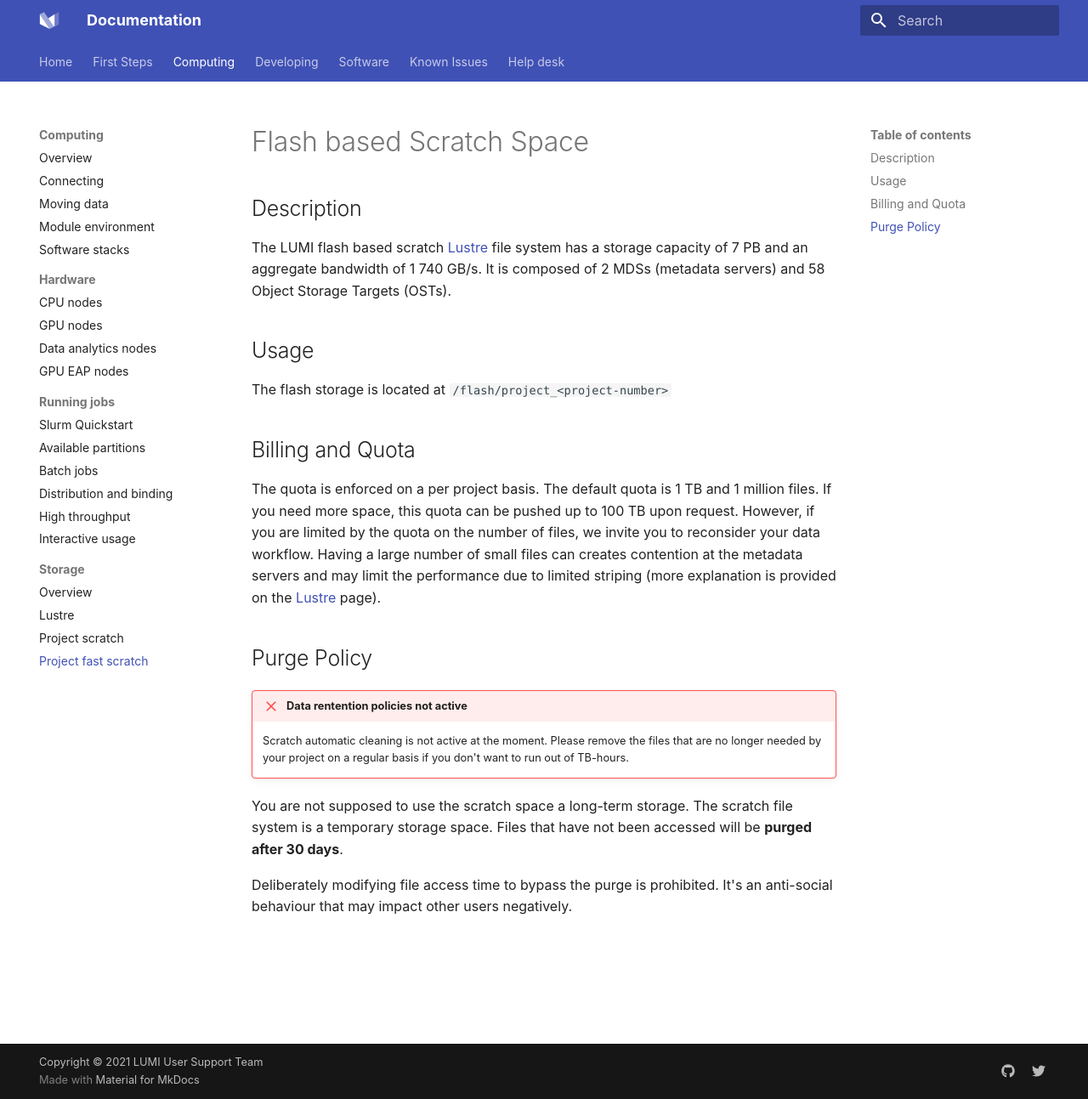
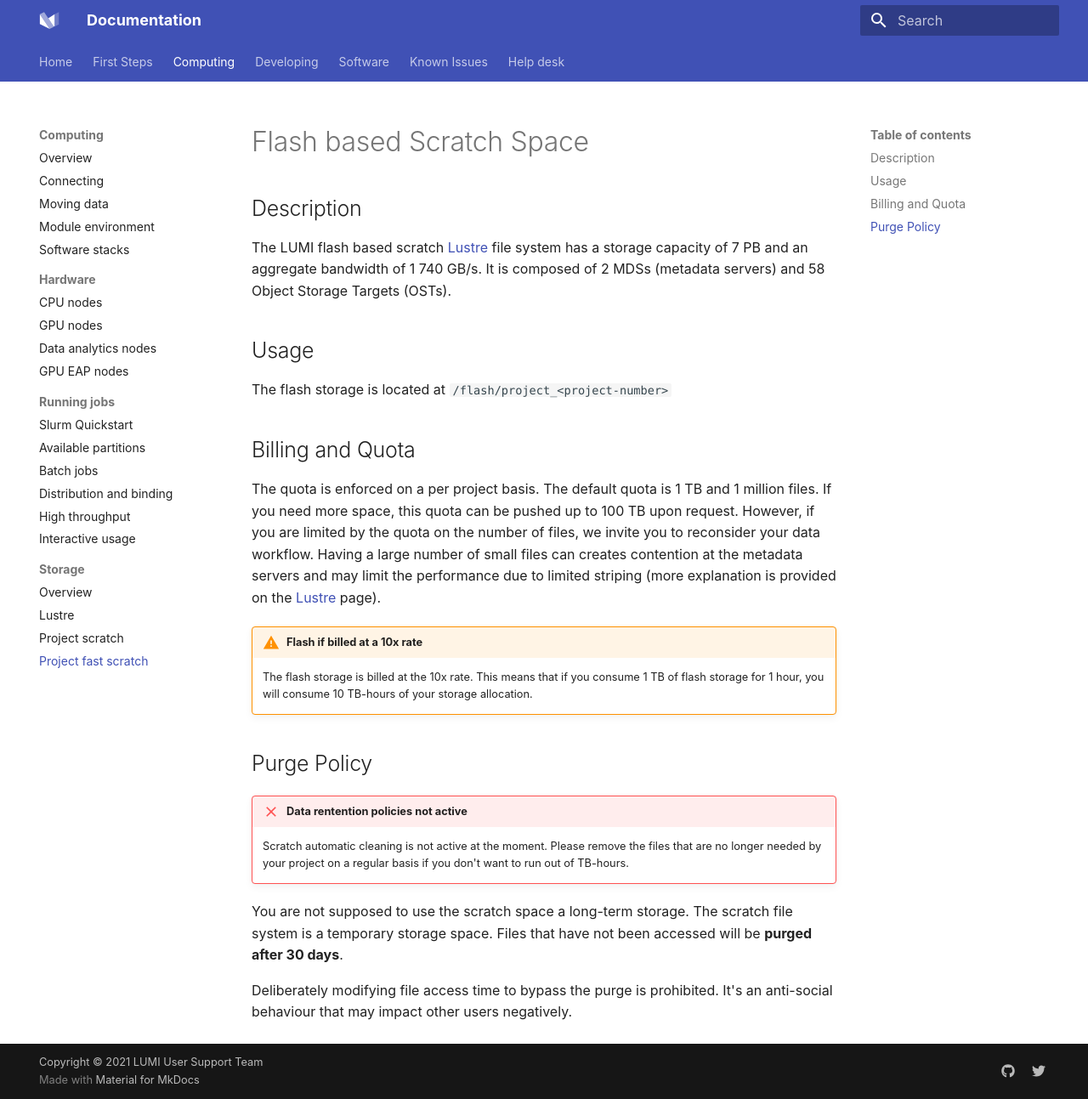
Before and after one commit to Lumi-supercomputer/lumi-userguide, an MkDocs documentation site: the page built from docs/storage/parallel/lumif.md, in a window 1280 px wide and 1293 px high. Shown: the whole window at 85% size. Built offline with MkDocs 1.6.1 and Material for MkDocs 9.7.7, drawn with Linux system fonts in a browser that asks for light colours.

Commit message:
add warning about 10x billing rate for flash

```diff
--- a/docs/storage/parallel/lumif.md
+++ b/docs/storage/parallel/lumif.md
@@ -22,6 +22,12 @@
 performance due to limited striping (more explanation is provided on the
 [Lustre][lustre] page).
 
+!!! warning "Flash if billed at a 10x rate"
+
+    The flash storage is billed at the 10x rate. This means that if you consume
+    1 TB of flash storage for 1 hour, you will consume 10 TB-hours of your
+    storage allocation.
+
 ## Purge Policy
 
 !!! failure "Data rentention policies not active"
```
